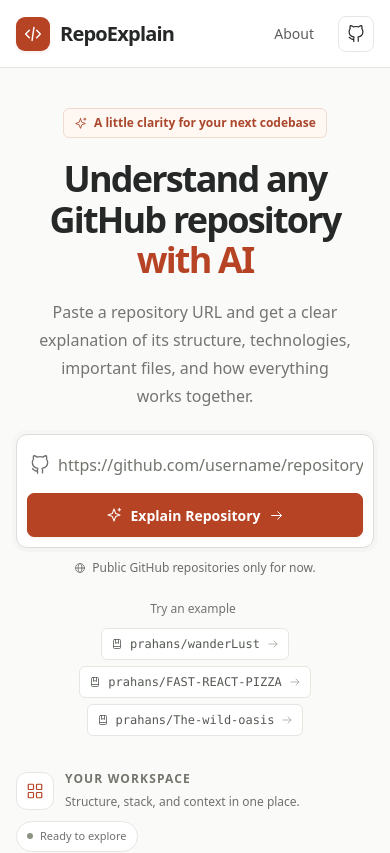
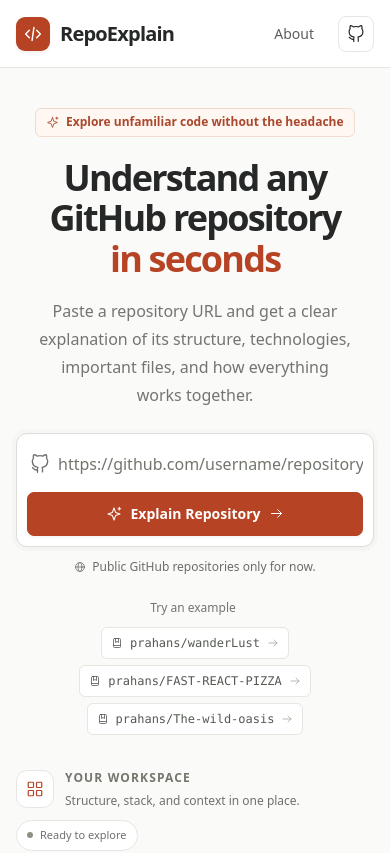
Before and after one commit to prahans/repo-explain, a Next.js app: page / in a window 390 px wide. Shown: the top 853 px of the page. Built offline with nearby package versions, Linux system fonts and the light colour scheme.

Commit message:
soft fade/slide transition

```diff
--- a/app/globals.css
+++ b/app/globals.css
@@ -1180,3 +1180,135 @@
     transition: none !important;
   }
 }
+
+/* =========================================================
+   HERO DYNAMIC TEXT
+   Paste this at the bottom of globals.css
+   ========================================================= */
+
+/* Animated text shared by eyebrow + highlighted heading text */
+.hero-changing-text {
+  display: inline-block;
+
+  animation: hero-text-in 500ms cubic-bezier(0.22, 1, 0.36, 1) both;
+
+  will-change: opacity, transform, filter;
+}
+
+/* ---------------------------------------------------------
+   Eyebrow dynamic text
+   --------------------------------------------------------- */
+
+.hero-eyebrow {
+  /* Keeps icon + changing text nicely aligned */
+  align-items: center;
+}
+
+.hero-eyebrow .hero-changing-text {
+  vertical-align: middle;
+}
+
+/* ---------------------------------------------------------
+   Orange changing text inside the main heading
+   --------------------------------------------------------- */
+
+.hero-highlight {
+  display: inline-block;
+
+  /* Prevents the heading from jumping too much
+     when the text changes */
+  min-width: 190px;
+
+  /* Matches the text flow of the heading */
+  text-align: left;
+
+  vertical-align: baseline;
+}
+
+/* ---------------------------------------------------------
+   Entrance animation
+   --------------------------------------------------------- */
+
+@keyframes hero-text-in {
+  from {
+    opacity: 0;
+
+    transform: translateY(10px);
+
+    filter: blur(4px);
+  }
+
+  to {
+    opacity: 1;
+
+    transform: translateY(0);
+
+    filter: blur(0);
+  }
+}
+
+/* =========================================================
+   TABLET
+   ========================================================= */
+
+@media (max-width: 768px) {
+  .hero-changing-text {
+    animation-duration: 450ms;
+  }
+
+  .hero-highlight {
+    min-width: 160px;
+  }
+}
+
+/* =========================================================
+   MOBILE
+   ========================================================= */
+
+@media (max-width: 640px) {
+  /*
+    On small screens we don't reserve a fixed width,
+    otherwise the text can overflow.
+  */
+  .hero-highlight {
+    min-width: 0;
+    text-align: inherit;
+  }
+
+  /*
+    Allows longer eyebrow messages to wrap cleanly
+    instead of overflowing the screen.
+  */
+  .hero-eyebrow {
+    max-width: calc(100vw - 32px);
+    text-align: center;
+  }
+
+  .hero-eyebrow .hero-changing-text {
+    line-height: 1.4;
+  }
+}
+
+/* Very small phones */
+@media (max-width: 380px) {
+  .hero-changing-text {
+    animation-duration: 400ms;
+  }
+
+  .hero-eyebrow {
+    max-width: calc(100vw - 24px);
+  }
+}
+
+/* =========================================================
+   ACCESSIBILITY
+   Respect users who disable animations
+   ========================================================= */
+
+@media (prefers-reduced-motion: reduce) {
+  .hero-changing-text {
+    animation: none;
+    transform: none;
+    filter: none;
+  }
+}
--- a/components/Hero.tsx
+++ b/components/Hero.tsx
@@ -1,21 +1,67 @@
+"use client";
+
 import type { ReactNode } from "react";
+import { useEffect, useState } from "react";
 import { Icon } from "@/components/ui/Icon";
 
+const heroMessages = [
+  {
+    eyebrow: "A little clarity for your next codebase",
+    highlight: "with AI",
+  },
+  {
+    eyebrow: "Explore unfamiliar code without the headache",
+    highlight: "in seconds",
+  },
+  {
+    eyebrow: "See how every piece fits together",
+    highlight: "with clarity",
+  },
+  {
+    eyebrow: "Turn repositories into conversations",
+    highlight: "with context",
+  },
+];
+
 export function Hero({ children }: { children: ReactNode }) {
+  const [index, setIndex] = useState(0);
+
+  useEffect(() => {
+    const interval = window.setInterval(() => {
+      setIndex((current) => (current + 1) % heroMessages.length);
+    }, 4000);
+
+    return () => window.clearInterval(interval);
+  }, []);
+
+  const message = heroMessages[index];
+
   return (
     <section className="hero page-width" aria-labelledby="hero-heading">
       <div className="hero-eyebrow">
-        <Icon name="sparkles" size={13} /> A little clarity for your next
-        codebase
+        <Icon name="sparkles" size={13} />
+
+        <span key={`eyebrow-${index}`} className="hero-changing-text">
+          {message.eyebrow}
+        </span>
       </div>
+
       <h1 id="hero-heading">
         Understand any GitHub
-        <br className="hidden sm:block" /> repository <span>with AI</span>
+        <br className="hidden sm:block" /> repository{" "}
+        <span
+          key={`highlight-${index}`}
+          className="hero-highlight hero-changing-text"
+        >
+          {message.highlight}
+        </span>
       </h1>
+
       <p className="hero-description">
         Paste a repository URL and get a clear explanation of its structure,
         technologies, important files, and how everything works together.
       </p>
+
       {children}
     </section>
   );
```
